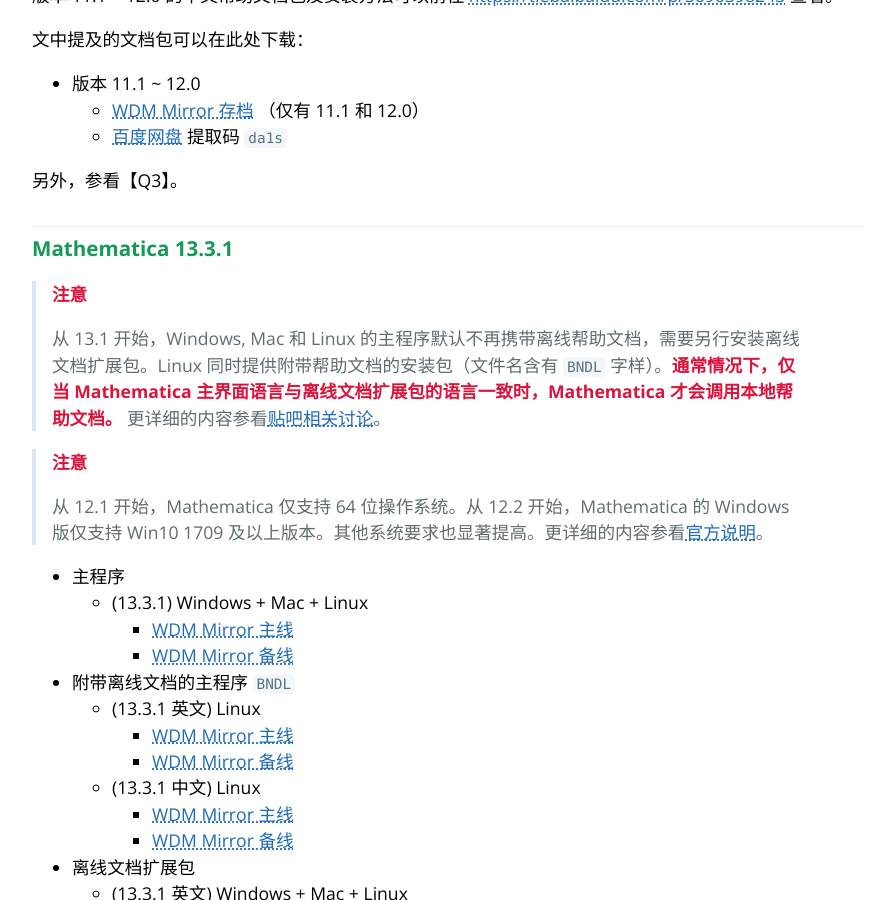
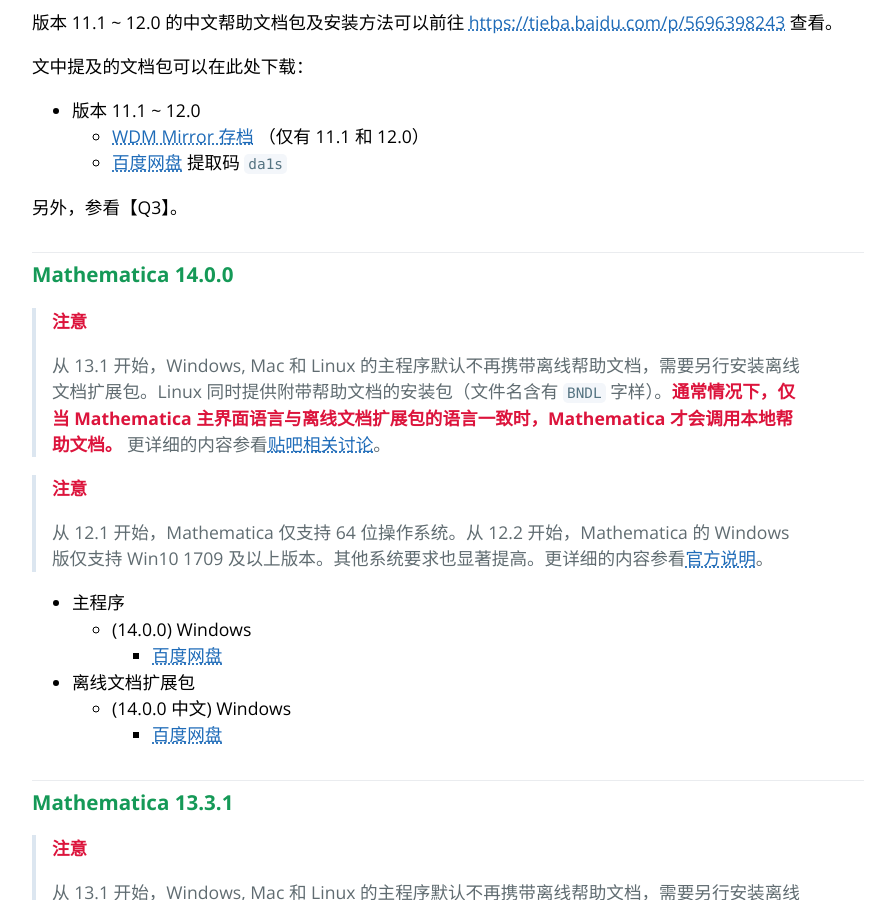
Before and after one commit to TieBaMma/InstallTutorial, a Jekyll site: the page built from index.md, in a window 1280 px wide and 900 px high, scrolled down 5533 px. Shown: the whole window, without its empty margins (192-1087 px from the left). Built offline with Jekyll 4.4.1, drawn with Linux system fonts in a browser that asks for light colours; some of the changed text lies outside the part shown.

Commit message:
Update index.md
增加14.0Window版及中文文档

```diff
--- a/index.md
+++ b/index.md
@@ -139,6 +139,7 @@
 
 这里提供下列版本的下载地址：
 
+* 14 中文版
 * 13 中英文版
 * 12 中英文版
 * 11 中英文版
@@ -197,6 +198,25 @@
     * [百度网盘](https://pan.baidu.com/s/1Y9SjTh69eIk01zl-bMFqqg) 提取码 `da1s`
 
 另外，参看【Q3】。
+
+### Mathematica 14.0.0
+
+> **注意**
+>
+> 从 13.1 开始，Windows, Mac 和 Linux 的主程序默认不再携带离线帮助文档，需要另行安装离线文档扩展包。Linux 同时提供附带帮助文档的安装包（文件名含有 `BNDL` 字样）。**通常情况下，仅当 Mathematica 主界面语言与离线文档扩展包的语言一致时，Mathematica 才会调用本地帮助文档。**
+> 更详细的内容参看[贴吧相关讨论](https://tieba.baidu.com/p/7675083708)。
+
+> **注意**
+>
+> 从 12.1 开始，Mathematica 仅支持 64 位操作系统。从 12.2 开始，Mathematica 的 Windows 版仅支持 Win10 1709 及以上版本。其他系统要求也显著提高。更详细的内容参看[官方说明](https://support.wolfram.com/6479)。
+
+* 主程序
+  * (14.0.0) Windows
+    * [百度网盘](https://pan.baidu.com/s/1HAUPVVq7jbc9EXyo7-zScA?pwd=iopy)
+
+* 离线文档扩展包
+  * (14.0.0 中文) Windows
+    * [百度网盘](https://pan.baidu.com/s/11MmWt3kqjR0reeDNij55Uw?pwd=yh2h)
 
 ### Mathematica 13.3.1
 
@@ -642,7 +662,7 @@
 >
 > 再强调一遍，**询问为什么一回车注册机就关了的，直接删，加封禁十天**。
 
-**版本 11,12,13** 的注册机：
+**版本 11,12,13** 的注册机（鉴于14.0的注册机暂时没人发，可以先用下面的多试几次看看）：
 
 * [Wolfram Mathematica 11,12,13 Key Generator Online](https://ibug.io/blog/2019/05/mathematica-keygen/) 网页版。打开网站，跟随那里的指示。假如第一次失败了，多试几次。
 * [mathematica-keygen](https://pan.baidu.com/s/1NaUrPg5HAmMOiRpy7PdLhQ) 提取码：`cz8n` 命令行版（就是那个“mma12_0_keygen附批处理文件.zip”）。如果不知道怎么开这个注册机，请使用附带的批处理文件（就是那个扩展名为 `bat` 的东西）。用法写在文件名上！
```
